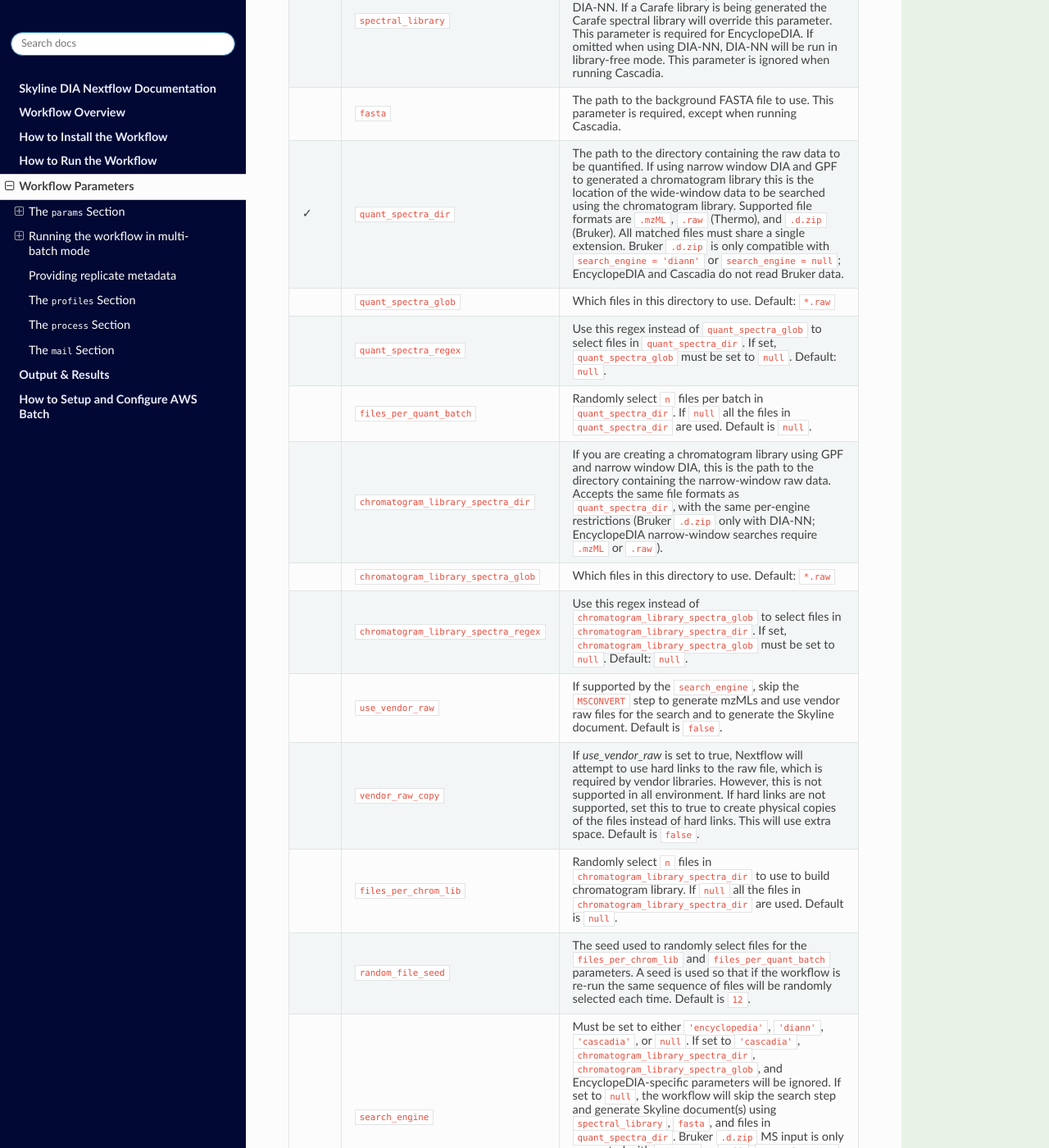
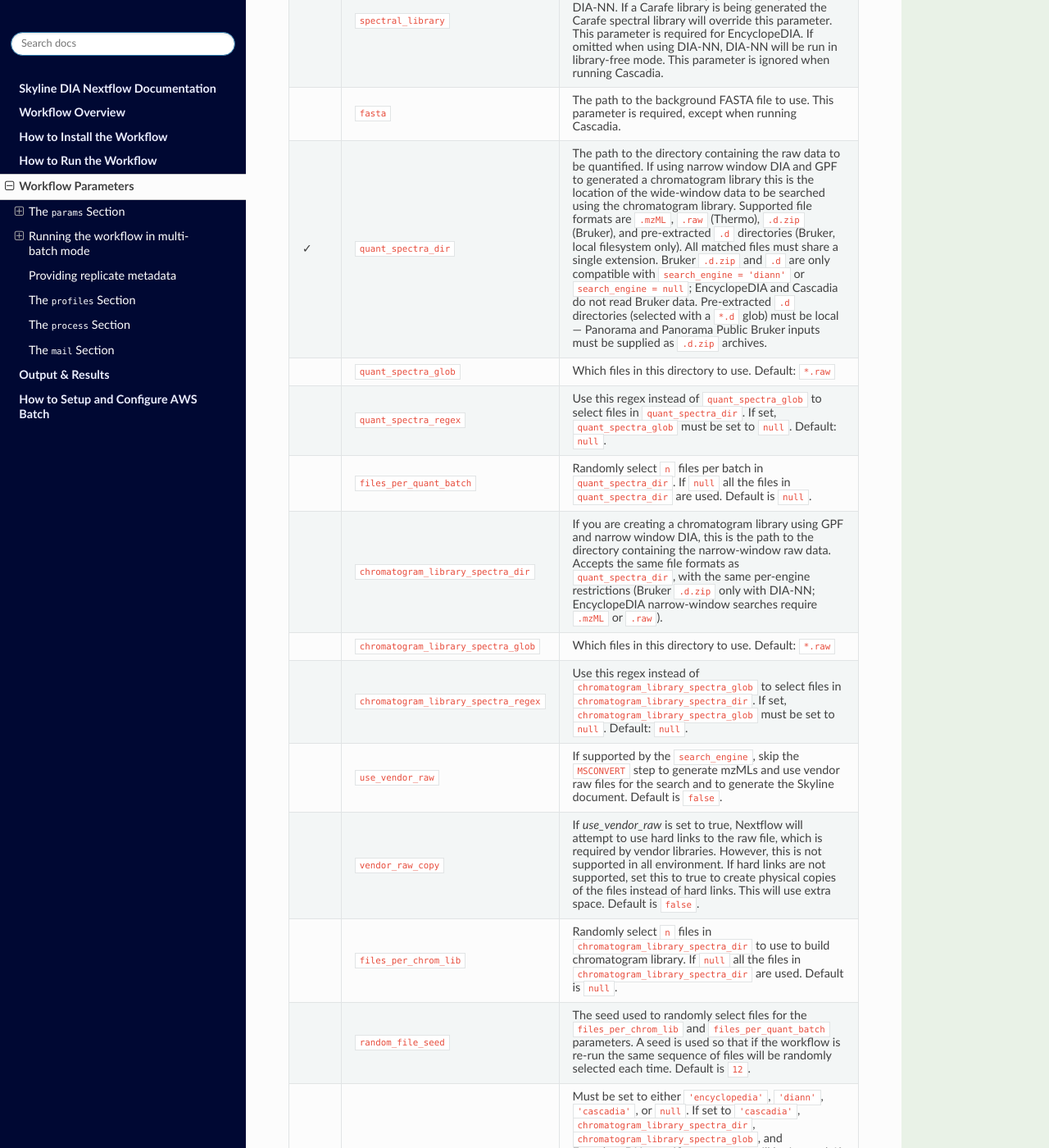
Before and after one commit to mriffle/nf-skyline-dia-ms, a Sphinx documentation site: the page built from docs/source/workflow_parameters.rst, in a window 1280 px wide and 1400 px high, scrolled down 1502 px. Shown: the whole window at 82% size. Built offline with Sphinx 7.4.7 and the Read the Docs theme 3.1.0, drawn with Linux system fonts in a browser that asks for light colours; some of the changed text lies outside the part shown.

Commit message:
add support for local pre-extracted Bruker .d directory spectra input

```diff
--- a/docs/source/overview.rst
+++ b/docs/source/overview.rst
@@ -18,6 +18,7 @@ The workflow accepts the following MS input file formats for ``quant_spectra_dir
 * ``.mzML`` — supported by all search engines.
 * ``.raw`` (Thermo) — supported by all search engines. Files are converted to mzML using *msconvert* unless ``use_vendor_raw`` is enabled.
 * ``.d.zip`` (Bruker) — a zipped Bruker ``.d`` directory. The workflow extracts these to ``.d`` directories rather than running *msconvert*. **Bruker ``.d.zip`` input is only supported when ``search_engine`` is ``'diann'`` or ``null`` (no-search, Skyline-only).** EncyclopeDIA and Cascadia do not read Bruker data.
+* ``.d`` (Bruker) — a pre-extracted Bruker ``.d`` directory (match with a ``*.d`` glob). These are passed straight to DIA-NN or Skyline with no extraction or *msconvert* step. **Pre-extracted ``.d`` directories are only supported for local filesystem inputs, not Panorama, Panorama Public, or PDC** — use ``.d.zip`` archives for Bruker data hosted on those sources. The same per-engine restrictions as ``.d.zip`` apply (``'diann'`` or ``null`` only).
 
 All matched files in a single directory must share one extension; mixing formats within a batch is not supported.
 
--- a/docs/source/workflow_parameters.rst
+++ b/docs/source/workflow_parameters.rst
@@ -65,7 +65,7 @@ The ``params`` Section
    * - ✓
      - ``quant_spectra_dir``
      - The path to the directory containing the raw data to be quantified. If using narrow window DIA and GPF to generated a chromatogram library this is the location of the wide-window data to be searched using the chromatogram library.
-       Supported file formats are ``.mzML``, ``.raw`` (Thermo), and ``.d.zip`` (Bruker). All matched files must share a single extension. Bruker ``.d.zip`` is only compatible with ``search_engine = 'diann'`` or ``search_engine = null``; EncyclopeDIA and Cascadia do not read Bruker data.
+       Supported file formats are ``.mzML``, ``.raw`` (Thermo), ``.d.zip`` (Bruker), and pre-extracted ``.d`` directories (Bruker, local filesystem only). All matched files must share a single extension. Bruker ``.d.zip`` and ``.d`` are only compatible with ``search_engine = 'diann'`` or ``search_engine = null``; EncyclopeDIA and Cascadia do not read Bruker data. Pre-extracted ``.d`` directories (selected with a ``*.d`` glob) must be local — Panorama and Panorama Public Bruker inputs must be supplied as ``.d.zip`` archives.
    * -
      - ``quant_spectra_glob``
      - Which files in this directory to use. Default: ``*.raw``
@@ -106,7 +106,7 @@ The ``params`` Section
      - Must be set to either ``'encyclopedia'``, ``'diann'``, ``'cascadia'``, or ``null``.
        If set to ``'cascadia'``, ``chromatogram_library_spectra_dir``, ``chromatogram_library_spectra_glob``, and EncyclopeDIA-specific parameters will be ignored.
        If set to ``null``, the workflow will skip the search step and generate Skyline document(s) using ``spectral_library``, ``fasta``, and files in ``quant_spectra_dir``.
-       Bruker ``.d.zip`` MS input is only supported with ``'diann'`` or ``null``; ``'encyclopedia'`` and ``'cascadia'`` require ``.mzML`` or ``.raw`` input.
+       Bruker MS input (``.d.zip`` or pre-extracted ``.d`` directories) is only supported with ``'diann'`` or ``null``; ``'encyclopedia'`` and ``'cascadia'`` require ``.mzML`` or ``.raw`` input.
        When ``pdc.study_id`` is set and ``msconvert_only`` is ``false``, this must be ``'diann'``.
        Default: ``'encyclopedia'``.
    * -
@@ -162,7 +162,7 @@ The ``params`` Section
    * - ``carafe.spectra_file``
      - Legacy direct ``raw``, ``mzML``, or Bruker ``.d.zip`` file input used by Carafe to generate the final spectral library. This remains supported for backwards compatibility. ``.raw`` files are converted to mzML by *msconvert*; ``.d.zip`` files are extracted to a ``.d`` directory and passed directly to Carafe. If set together with ``carafe.spectra_dir`` the workflow will fail. Default: ``null``.
    * - ``carafe.spectra_dir``
-     - Directory, or list of directories, containing the ``raw``, ``mzML``, or Bruker ``.d.zip`` files to use for Carafe. All matched files must share a single extension. Carafe will run once across all matching files. ``.d.zip`` files bypass *msconvert* and are extracted to ``.d`` directories. If set to ``null`` and ``carafe.spectra_file`` is also ``null``, Carafe is skipped. Default: ``null``.
+     - Directory, or list of directories, containing the ``raw``, ``mzML``, Bruker ``.d.zip``, or pre-extracted Bruker ``.d`` (local filesystem only) files to use for Carafe. All matched files must share a single extension. Carafe will run once across all matching files. ``.d.zip`` files bypass *msconvert* and are extracted to ``.d`` directories; pre-extracted ``.d`` directories (matched with a ``*.d`` glob) are used as-is. If set to ``null`` and ``carafe.spectra_file`` is also ``null``, Carafe is skipped. Default: ``null``.
    * - ``carafe.spectra_glob``
      - Glob used to select files in ``carafe.spectra_dir``. Only ``*`` is treated as a wildcard. If set, ``carafe.spectra_regex`` must be ``null``. Default: ``*.raw``.
    * - ``carafe.spectra_regex``
```
Also changed, not shown: 10 other files.
